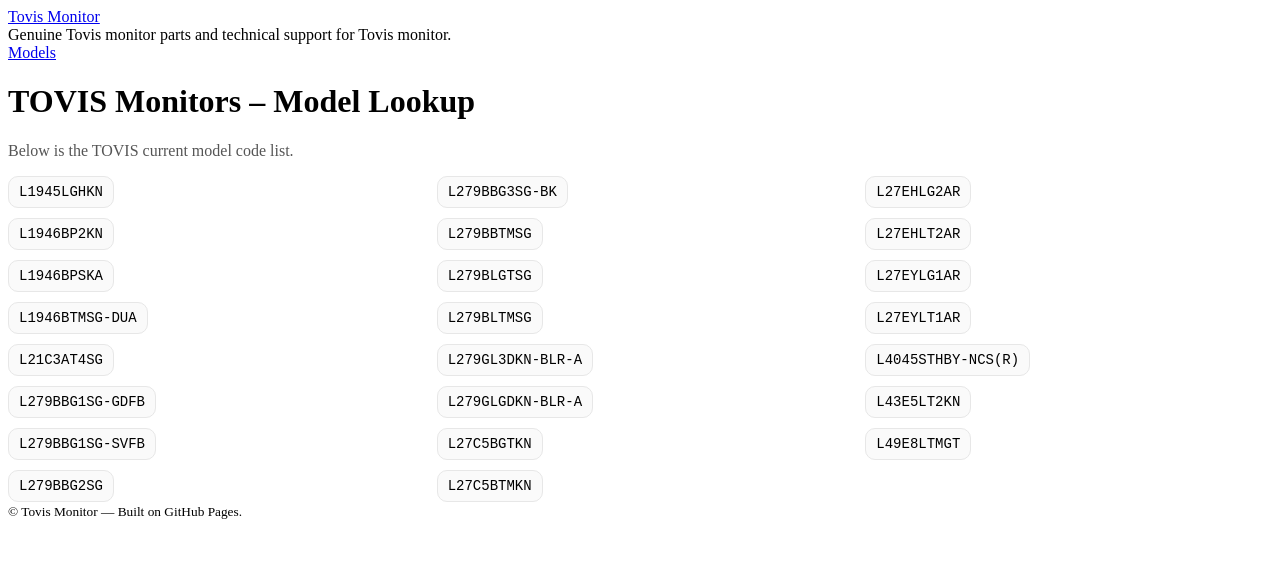
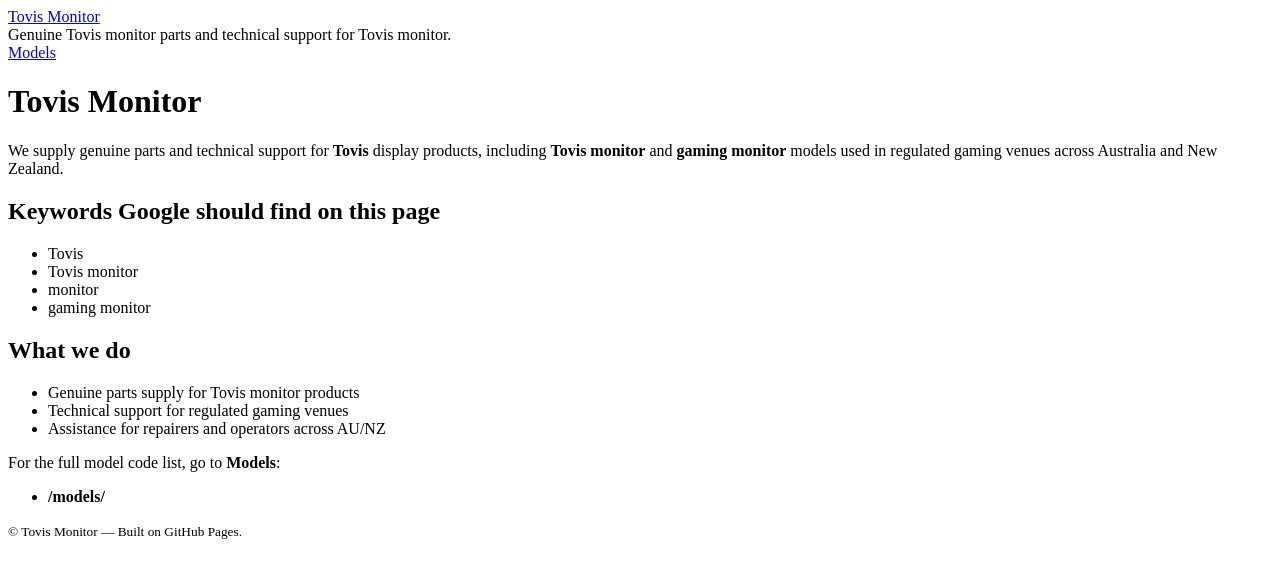
Before and after one commit to SKYTOVISAUS/TOVIS-monitors, a Jekyll site: the page built from index.md, in a window 1280 px wide. Shown: the top 578 px of the page. Built offline with Jekyll 4.4.1, drawn with Linux system fonts in a browser that asks for light colours.

Commit message:
Update index.md

```diff
--- a/index.md
+++ b/index.md
@@ -1,37 +1,23 @@
 ---
 layout: default
-title: TOVIS Monitors – Model Lookup
-description: TOVIS monitor model code list. Genuine parts and technical support in Australia & New Zealand.
+title: Tovis Monitor
+description: Tovis monitor genuine parts and technical support for gaming monitors and LCD monitors across Australia and New Zealand.
 ---
 
-# TOVIS Monitors – Model Lookup
+# Tovis Monitor
 
-<p class="lead">Below is the TOVIS current model code list.</p>
+We supply genuine parts and technical support for **Tovis** display products, including **Tovis monitor** and **gaming monitor** models used in regulated gaming venues across Australia and New Zealand.
 
-<div class="model-grid">
-  <ul>
-    <li><code>L1945LGHKN</code></li>
-    <li><code>L1946BP2KN</code></li>
-    <li><code>L1946BPSKA</code></li>
-    <li><code>L1946BTMSG-DUA</code></li>
-    <li><code>L21C3AT4SG</code></li>
-    <li><code>L279BBG1SG-GDFB</code></li>
-    <li><code>L279BBG1SG-SVFB</code></li>
-    <li><code>L279BBG2SG</code></li>
-    <li><code>L279BBG3SG-BK</code></li>
-    <li><code>L279BBTMSG</code></li>
-    <li><code>L279BLGTSG</code></li>
-    <li><code>L279BLTMSG</code></li>
-    <li><code>L279GL3DKN-BLR-A</code></li>
-    <li><code>L279GLGDKN-BLR-A</code></li>
-    <li><code>L27C5BGTKN</code></li>
-    <li><code>L27C5BTMKN</code></li>
-    <li><code>L27EHLG2AR</code></li>
-    <li><code>L27EHLT2AR</code></li>
-    <li><code>L27EYLG1AR</code></li>
-    <li><code>L27EYLT1AR</code></li>
-    <li><code>L4045STHBY-NCS(R)</code></li>
-    <li><code>L43E5LT2KN</code></li>
-    <li><code>L49E8LTMGT</code></li>
-  </ul>
-</div>
+## Keywords Google should find on this page
+- Tovis
+- Tovis monitor
+- monitor
+- gaming monitor
+
+## What we do
+- Genuine parts supply for Tovis monitor products
+- Technical support for regulated gaming venues
+- Assistance for repairers and operators across AU/NZ
+
+For the full model code list, go to **Models**:
+- **/models/**
```
